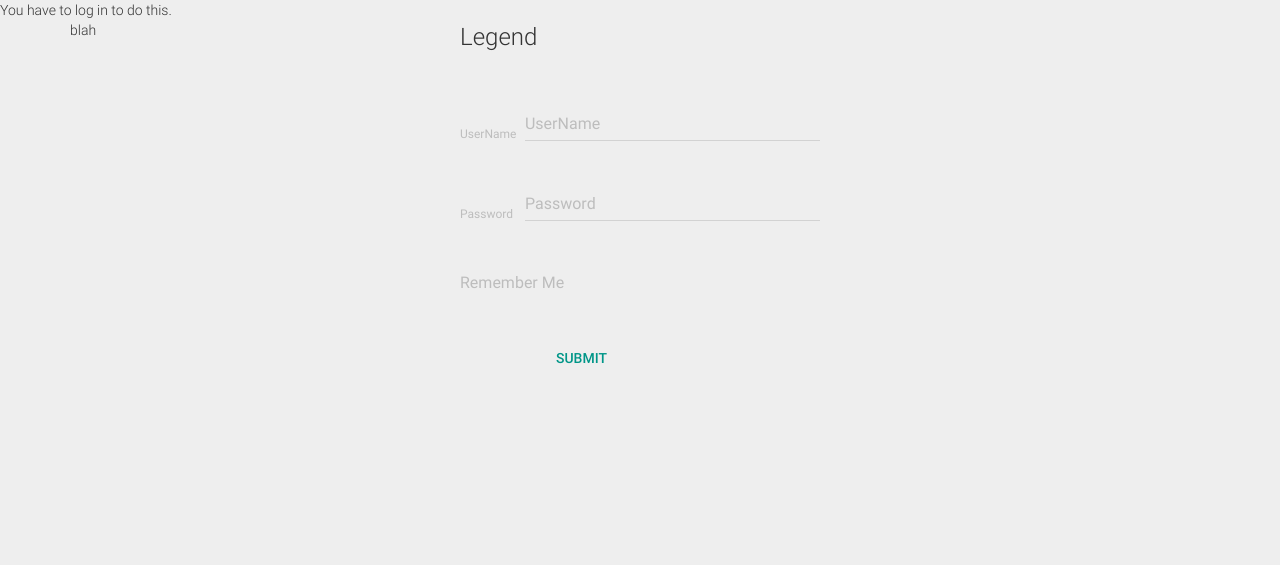
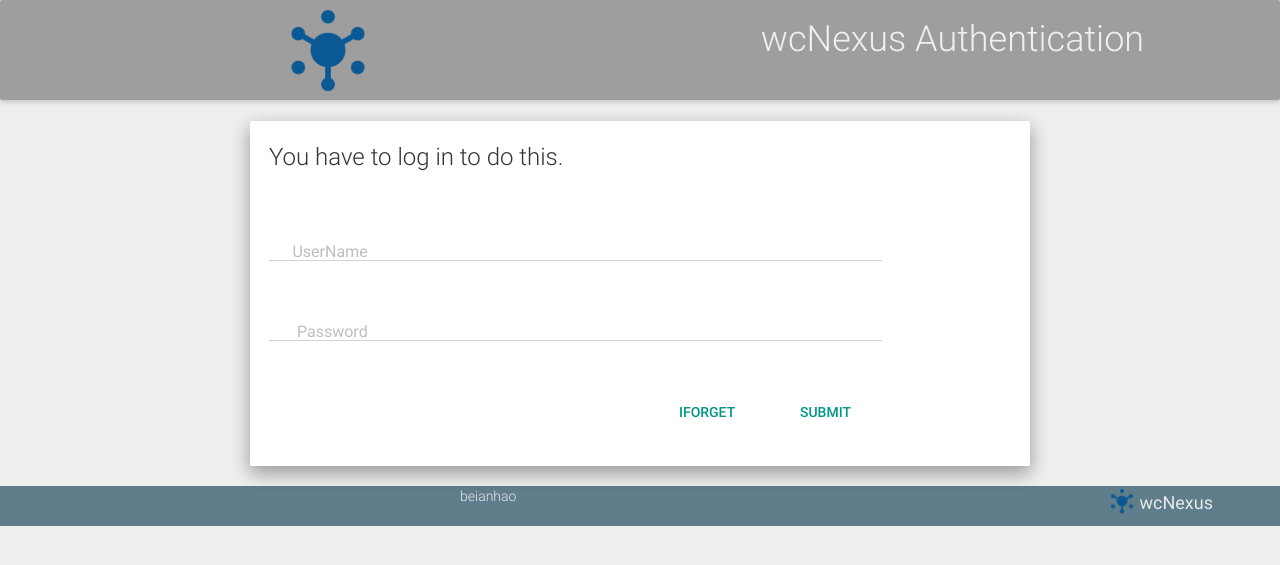
Before and after one commit to valorad/wcnexus.com, a Django app: template home/templates/home/login.html in a window 1280 px wide. Shown: the top 565 px of the page. Run offline with Django 3.2, Linux system fonts and the light colour scheme; the template is opened without the code that fills it, so the values that code supplies are empty; some libraries are stand-ins or nearby versions.

Commit message:
+ added a cover at top. initial design of the page.

```diff
--- a/home/templates/home/login.html
+++ b/home/templates/home/login.html
@@ -1,77 +1,74 @@
+{% extends "Globalsite/base.html" %}
 {% load static %}
 
-<!DOCTYPE html>
-<html lang="en">
-<head>
-  <meta charset="UTF-8">
-  <title>wcNexus Authentication</title>
-  <!-- /////////////// -->
-  <!-- /// Styles /// -->
-  <!-- /////////////// -->
-  <!-- Google Material Design Files Relay -->
-  <link rel="stylesheet" type="text/css" href="{% static 'Globalsite/css/mdFonts.css' %}" />
-  <link rel="stylesheet" type="text/css" href="{% static 'Globalsite/css/mdIcons.css' %}" />
-  <!-- Bootstrap -->
-  <link rel="stylesheet" type="text/css" href="{% static 'Globalsite/css/bootstrap.min.css' %}" />
-  <!-- Bootstrap MD Theme css-->
-  <link rel="stylesheet" type="text/css" href="{% static 'Globalsite/css/bootstrap-material-design.min.css' %}" />
-  <link rel="stylesheet" type="text/css" href="{% static 'Globalsite/css/ripples.min.css' %}" />
-  <!-- /////////////// -->
-  <!-- /// Scripts /// -->
-  <!-- /////////////// -->
-  <!-- JQuery -->
-  <script src="{% static 'Globalsite/js/jquery-3.1.0.min.js' %}"></script>
-  <script src="{% static 'Globalsite/js/wcNexusUtil.js' %}"></script>
-</head>
-<body>
-{% if request.user.is_authenticated %}
-<h2>You've already logged in, please go back.</h2>
-{% else %}
-<div id="divTitle">
-    {% if userbkinfo.status == "failure" %}
-        <p>Your username and password didn't match. Please try again.</p>
-    {% endif %}
-    You have to log in to do this.
+
+{% block Title %}wcNexus Authentication{% endblock %}
+
+  {% block Customcss %}
+    <link rel="stylesheet" type="text/css" href="{% static 'home/css/login.css' %}" />
+  {% endblock %}
+
+  {% block navBarMenu %}{% endblock %}
+
+{% block mainContent %}
+<div class="container-fluid">
+  <div class="row">
+    <div class="panel col-xs-12" id="divHeadBox">
+      <div class="col-xs-12 col-md-6">
+        <img class="img img-responsive" src="{% static 'home/images/wcNexusLogo.png' %}" alt="wcNexusLogo">
+      </div>
+      <div class="col-xs-12 col-md-6">
+        <h1>wcNexus Authentication</h1>
+      </div>
+    </div>
+  </div>
+
 </div>
+<div class="container">
+  <div class="row">
+    <div class="col-md-3"></div>
+     <header class="col-md-6" id="headTip">
+    {% if request.user.is_authenticated %}
+    <div id="divFtip"><h4>You've already logged in, please go back.</h4></div>
+    </header>
+    {% else %}
+      {% if userbkinfo.status == "failure" %}
+      <div id="divFtip"><h4>Your username and password didn't match. Please try again.</h4></div>
+
+      {% endif %}
+    </header>
+  </div>
+</div>
+
 <main>
   <div class="container">
     <div class="row">
-      <div class="col-md-4">
-        blah
+      <div class="col-md-2">
+
       </div>
-      <div class="col-md-4">
+      <div class="col-md-8 well" id="divLoginBox">
   <form class="form-horizontal" method="post" action="{% url 'home:login_Form' %}">
   {% csrf_token %}
     <fieldset>
-      <legend>Legend</legend>
-      <div class="form-group">
+      <legend>You have to log in to do this.</legend>
+      <div class="form-group label-floating">
         <label for="inputEmail" class="col-md-2 control-label">UserName</label>
+        <div class="col-md-10">
+          <input type="text" class="form-control" id="inputEmail" placeholder="" name="username">
+        </div>
+      </div>
+      <div class="form-group label-floating">
+        <label for="inputPassword" class="col-md-2 control-label">Password</label>
 
         <div class="col-md-10">
-          <input type="text" class="form-control" id="inputEmail" placeholder="UserName" name="username">
+          <input type="password" class="form-control" id="inputPassword" placeholder="" name="password">
         </div>
       </div>
       <div class="form-group">
-        <label for="inputPassword" class="col-md-2 control-label">Password</label>
-
-        <div class="col-md-10">
-          <input type="password" class="form-control" id="inputPassword" placeholder="Password" name="password">
-        </div>
-      </div>
-      <div class="form-group"">
-        <div class="col-md-10">
-          <div class="checkbox">
-            <label>
-              <input type="checkbox"> Remember Me
-            </label>
-          </div>
-        </div>
-      </div>
-      <div class="form-group">
-        <div class="col-md-10 col-md-offset-2">
+        <footer class="col-md-10">
+          <a class="btn btn-primary" id="AiForget">iForget</a>
           <button type="submit" class="btn btn-primary">Submit</button>
-          <input type="hidden" name="next" value="{{ next }}" />
-        </div>
+        </footer>
       </div>
     </fieldset>
   </form>
@@ -81,11 +78,20 @@
 </main>
 
 {% endif %}
-  <!-- Bootstrap -->
-  <script src="{% static 'Globalsite/js/bootstrap.min.js' %}"></script>
-  <!-- Bootstrap MD Theme js-->
-  <script src="{% static 'Globalsite/js/material.min.js' %}"></script>
-  <script src="{% static 'Globalsite/js/ripples.min.js' %}"></script>
 
-</body>
-</html>
+{% endblock %}
+
+{% block nvScripts %}
+
+{% endblock %}
+
+{% block CustomJS %}
+     <script>
+    //Events bindings
+      $(function() {
+        $("#AiForget").click(function() {
+          alert("You deserve it! Nobody can save you now!");
+        });
+      });
+    </script>
+{% endblock %}
```
